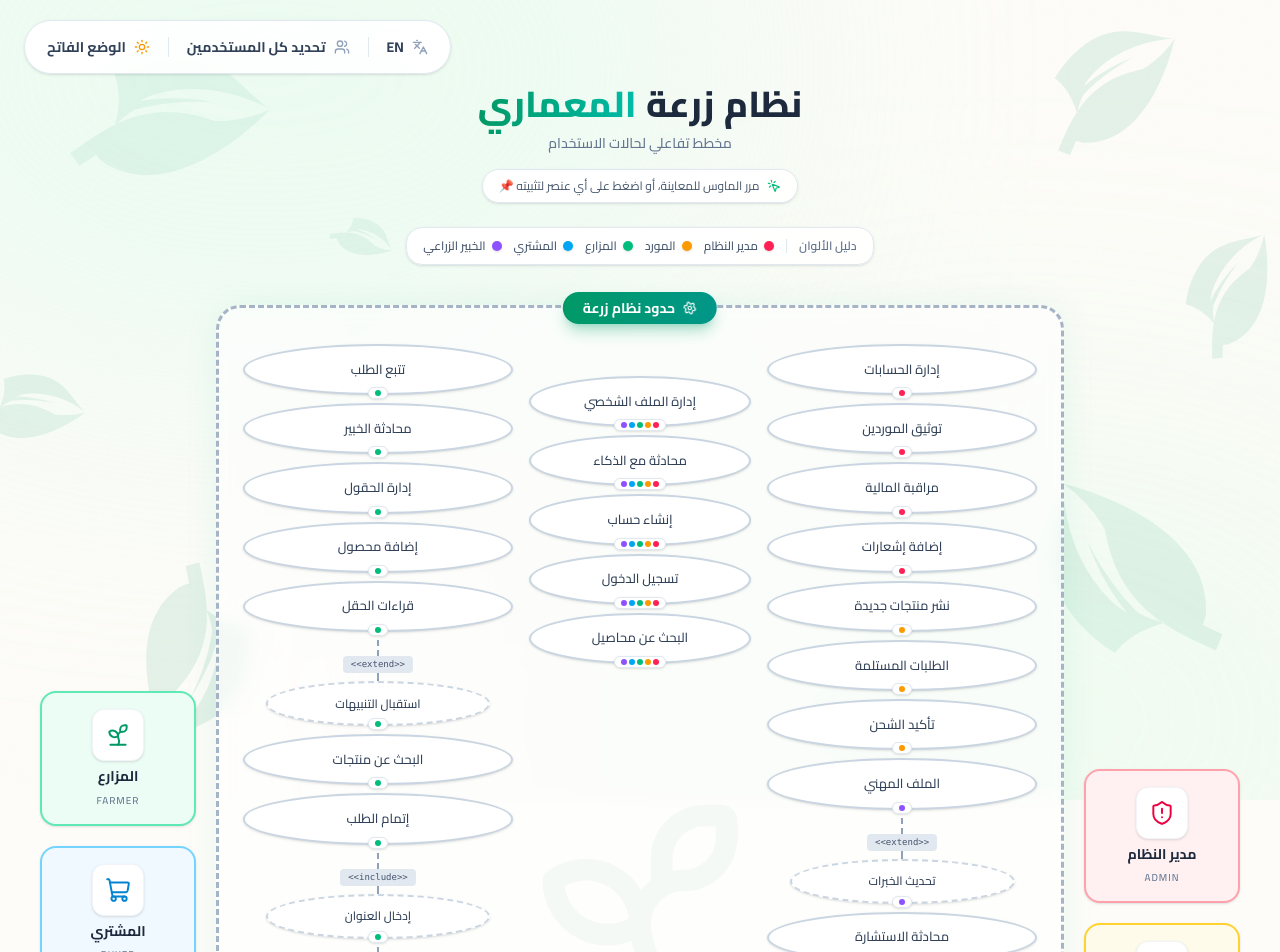
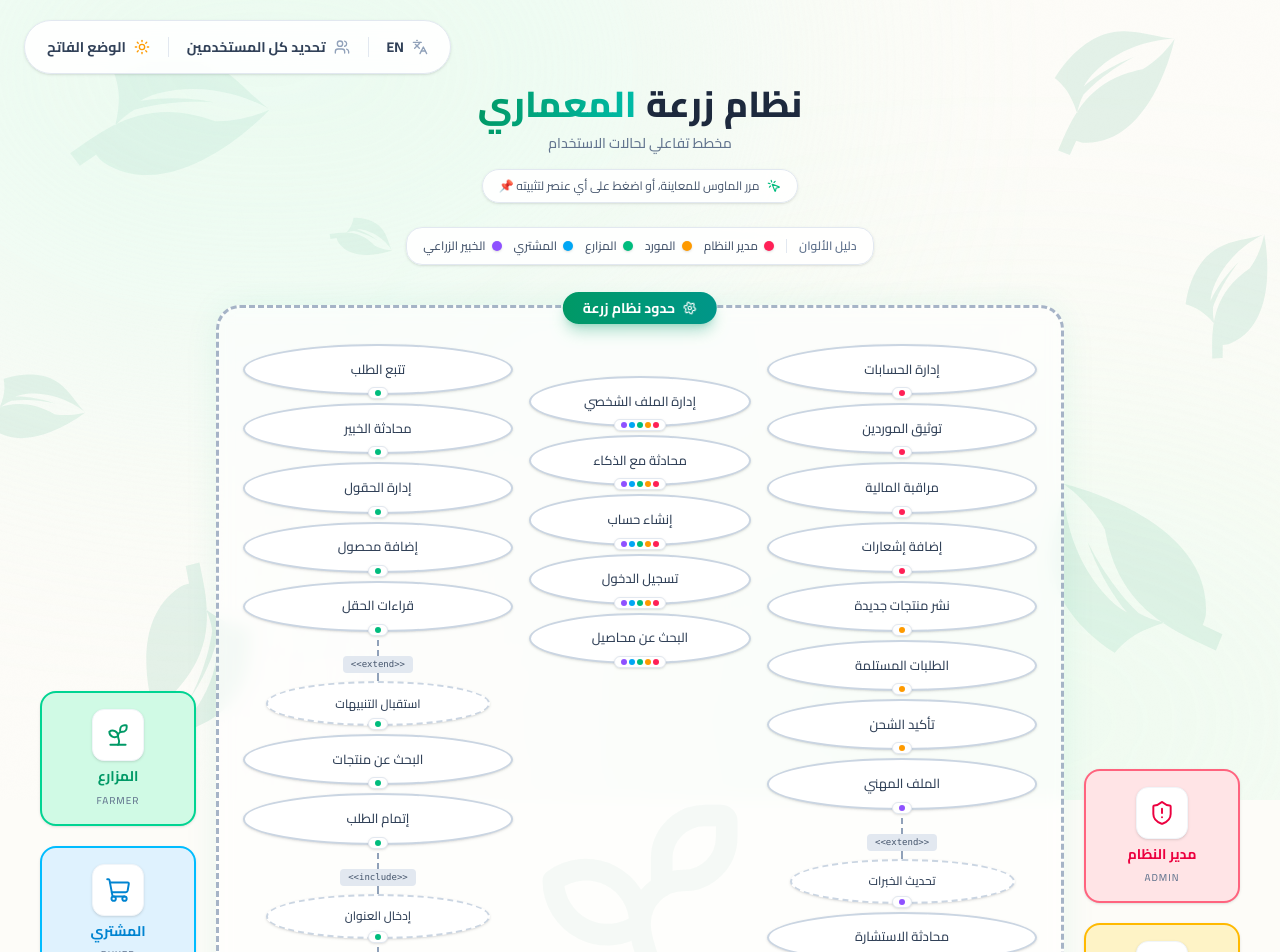
Before and after one commit to Moustafakhameis/Zar3a---UseCase, a React (Vite) app: page / in a window 1280 px wide. Shown: the top 952 px of the page. Built offline with nearby package versions, Linux system fonts and the light colour scheme.

Commit message:
style: apply distinct theme colors to actor labels and enhance light mode card backgrounds to fix washed-out identical appearance

```diff
--- a/src/components/ActorNode.jsx
+++ b/src/components/ActorNode.jsx
@@ -66,7 +66,7 @@ const ActorNode = memo(function ActorNode({ actor, label }) {
         <Icon size={26} strokeWidth={1.8} />
       </div>
 
-      <span className="font-bold text-slate-800 dark:text-slate-100 text-[13px] sm:text-sm text-center leading-snug">
+      <span className={`font-bold ${theme.color} text-[13px] sm:text-sm text-center leading-snug`}>
         {label}
       </span>
 
--- a/src/constants/theme.js
+++ b/src/constants/theme.js
@@ -3,9 +3,9 @@
 export const ACTOR_COLORS = {
   admin: {
     color: 'text-rose-600 dark:text-rose-400',
-    bg: 'bg-rose-50 dark:bg-rose-900/40',
-    border: 'border-rose-300 dark:border-rose-500',
-    hoverBg: 'hover:bg-rose-100 dark:hover:bg-rose-800/50',
+    bg: 'bg-rose-100 dark:bg-rose-900/40',
+    border: 'border-rose-400 dark:border-rose-500',
+    hoverBg: 'hover:bg-rose-200 dark:hover:bg-rose-800/50',
     lineColor: '#f43f5e',
     lineColorDim: 'rgba(244,63,94,0.12)',
     dotBg: 'bg-rose-500',
@@ -13,9 +13,9 @@ export const ACTOR_COLORS = {
   },
   supplier: {
     color: 'text-amber-600 dark:text-amber-400',
-    bg: 'bg-amber-50 dark:bg-amber-900/40',
-    border: 'border-amber-300 dark:border-amber-500',
-    hoverBg: 'hover:bg-amber-100 dark:hover:bg-amber-800/50',
+    bg: 'bg-amber-100 dark:bg-amber-900/40',
+    border: 'border-amber-400 dark:border-amber-500',
+    hoverBg: 'hover:bg-amber-200 dark:hover:bg-amber-800/50',
     lineColor: '#f59e0b',
     lineColorDim: 'rgba(245,158,11,0.12)',
     dotBg: 'bg-amber-500',
@@ -23,9 +23,9 @@ export const ACTOR_COLORS = {
   },
   farmer: {
     color: 'text-emerald-600 dark:text-emerald-400',
-    bg: 'bg-emerald-50 dark:bg-emerald-900/40',
-    border: 'border-emerald-300 dark:border-emerald-500',
-    hoverBg: 'hover:bg-emerald-100 dark:hover:bg-emerald-800/50',
+    bg: 'bg-emerald-100 dark:bg-emerald-900/40',
+    border: 'border-emerald-400 dark:border-emerald-500',
+    hoverBg: 'hover:bg-emerald-200 dark:hover:bg-emerald-800/50',
     lineColor: '#10b981',
     lineColorDim: 'rgba(16,185,129,0.12)',
     dotBg: 'bg-emerald-500',
@@ -33,9 +33,9 @@ export const ACTOR_COLORS = {
   },
   buyer: {
     color: 'text-sky-600 dark:text-sky-400',
-    bg: 'bg-sky-50 dark:bg-sky-900/40',
-    border: 'border-sky-300 dark:border-sky-500',
-    hoverBg: 'hover:bg-sky-100 dark:hover:bg-sky-800/50',
+    bg: 'bg-sky-100 dark:bg-sky-900/40',
+    border: 'border-sky-400 dark:border-sky-500',
+    hoverBg: 'hover:bg-sky-200 dark:hover:bg-sky-800/50',
     lineColor: '#0ea5e9',
     lineColorDim: 'rgba(14,165,233,0.12)',
     dotBg: 'bg-sky-500',
@@ -43,9 +43,9 @@ export const ACTOR_COLORS = {
   },
   specialist: {
     color: 'text-violet-600 dark:text-violet-400',
-    bg: 'bg-violet-50 dark:bg-violet-900/40',
-    border: 'border-violet-300 dark:border-violet-500',
-    hoverBg: 'hover:bg-violet-100 dark:hover:bg-violet-800/50',
+    bg: 'bg-violet-100 dark:bg-violet-900/40',
+    border: 'border-violet-400 dark:border-violet-500',
+    hoverBg: 'hover:bg-violet-200 dark:hover:bg-violet-800/50',
     lineColor: '#8b5cf6',
     lineColorDim: 'rgba(139,92,246,0.12)',
     dotBg: 'bg-violet-500',
```
